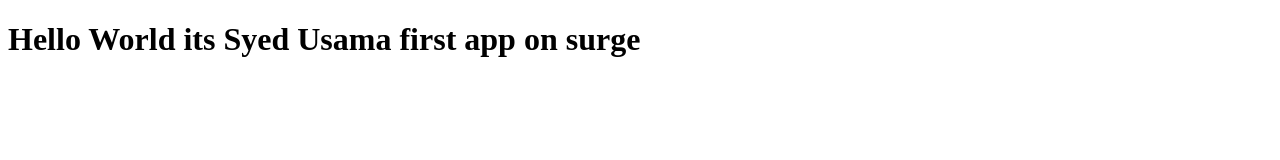
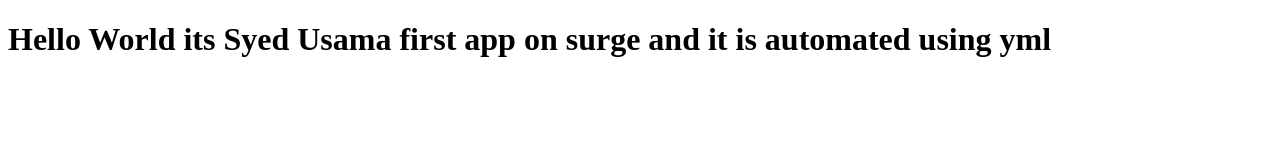
Before and after one commit to SyedUsama12/syedusamabootcamp, a plain HTML site: page index.html in a window 1280 px wide. Drawn offline with Linux system fonts and the light colour scheme.

Commit message:
update latest index.html

```diff
--- a/index.html
+++ b/index.html
@@ -5,6 +5,6 @@
     <title>Usama first app on surge</title>
 </head>
 <body>
-    <h1>Hello World its Syed Usama first app on surge</h1>
+    <h1>Hello World its Syed Usama first app on surge and it is automated using yml</h1>
 </body>
 </html>
```
